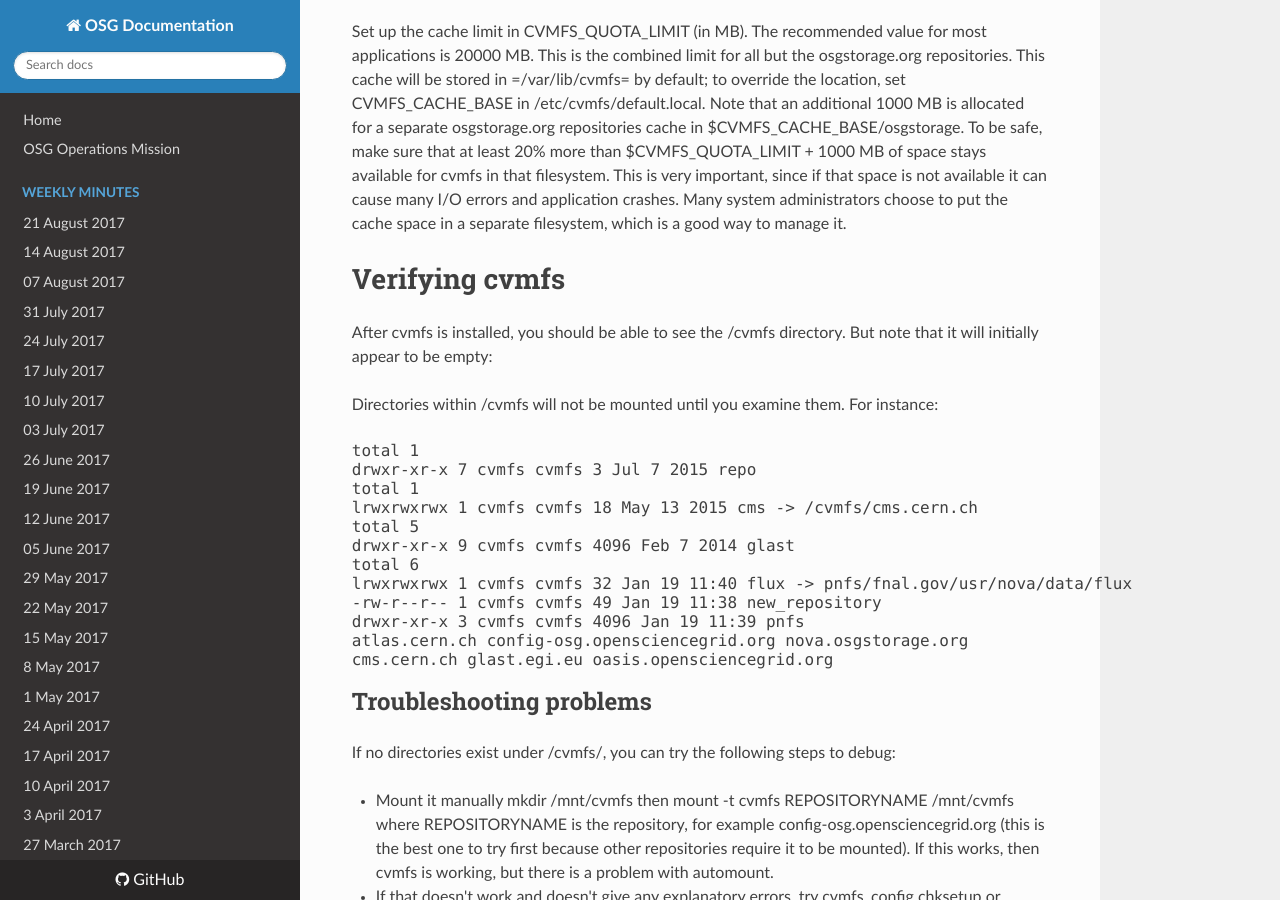
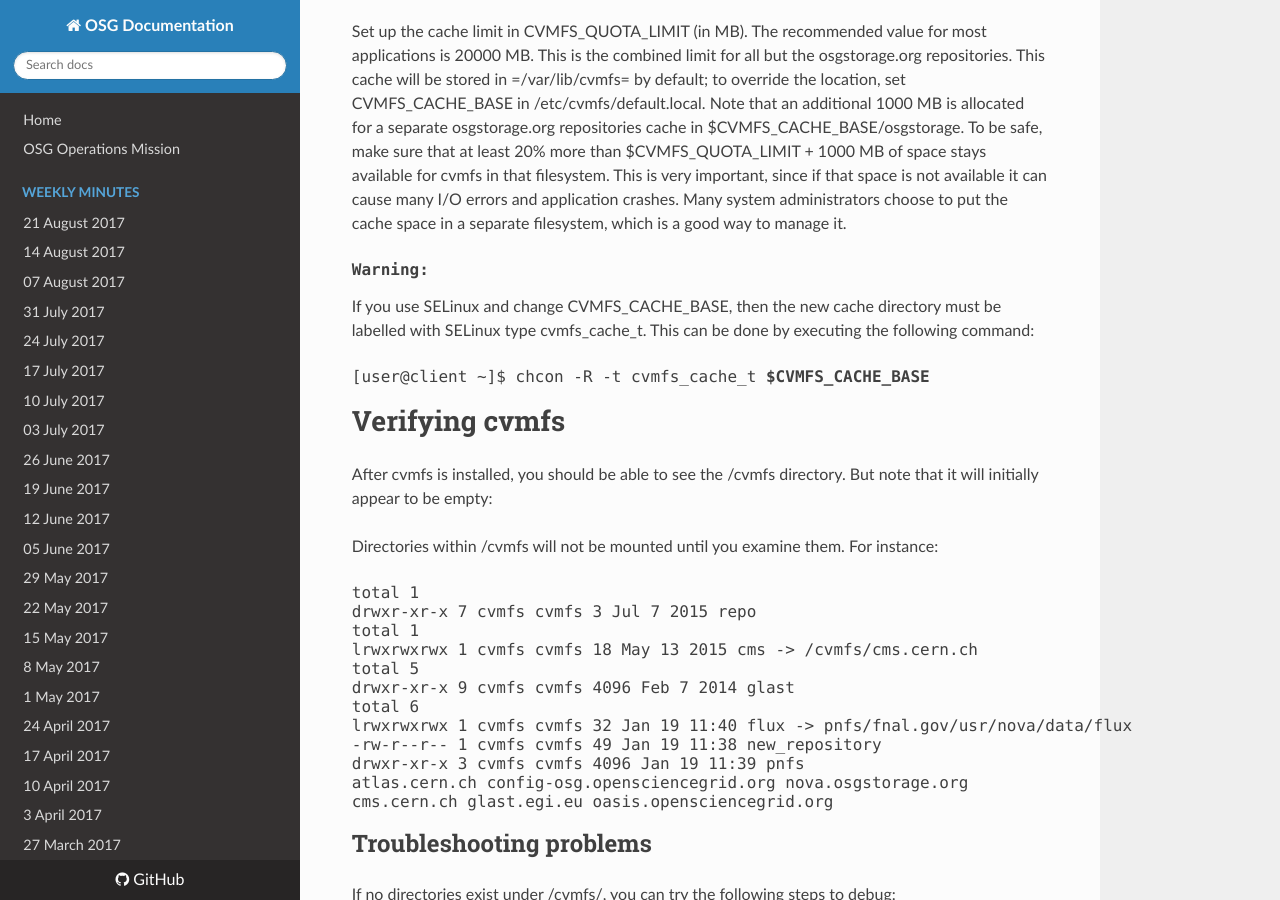
Before and after one commit to osg-htc/operations, an MkDocs documentation site: the page built from docs/cvmfs-install.md, in a window 1280 px wide and 900 px high, scrolled down 2655 px. Built offline with MkDocs 1.6.1, drawn with Linux system fonts in a browser that asks for light colours; nearby versions of some CDN libraries; old or Windows-style settings are respelled for this version of MkDocs.

Commit message:
Update cvmfs-install.md

```diff
--- a/docs/cvmfs-install.md
+++ b/docs/cvmfs-install.md
@@ -93,7 +93,12 @@ of the potential load that could be put upon the stratum one servers.
 
 Set up the cache limit in CVMFS_QUOTA_LIMIT (in MB). The recommended value for most applications is 20000 MB. This is the combined limit for all but the osgstorage.org repositories. This cache will be stored in =/var/lib/cvmfs= by default; to override the location, set CVMFS_CACHE_BASE in /etc/cvmfs/default.local. Note that an additional 1000 MB is allocated for a separate osgstorage.org repositories cache in $CVMFS_CACHE_BASE/osgstorage. To be safe, make sure that at least 20% more than $CVMFS_QUOTA_LIMIT + 1000 MB of space stays available for cvmfs in that filesystem. This is very important, since if that space is not available it can cause many I/O errors and application crashes. Many system administrators choose to put the cache space in a separate filesystem, which is a good way to manage it.
 
+<pre><b>Warning:</b></pre>
+If you use SELinux and change CVMFS_CACHE_BASE, then the new cache directory must be labelled with SELinux type cvmfs_cache_t. This can be done by executing the following command:
 
+<pre>
+[user@client ~]$ chcon -R -t cvmfs_cache_t <b>$CVMFS_CACHE_BASE</b>
+</pre>
 # Verifying cvmfs
 
 After cvmfs is installed, you should be able to see the /cvmfs directory. But note that it will initially appear to be empty:
```
